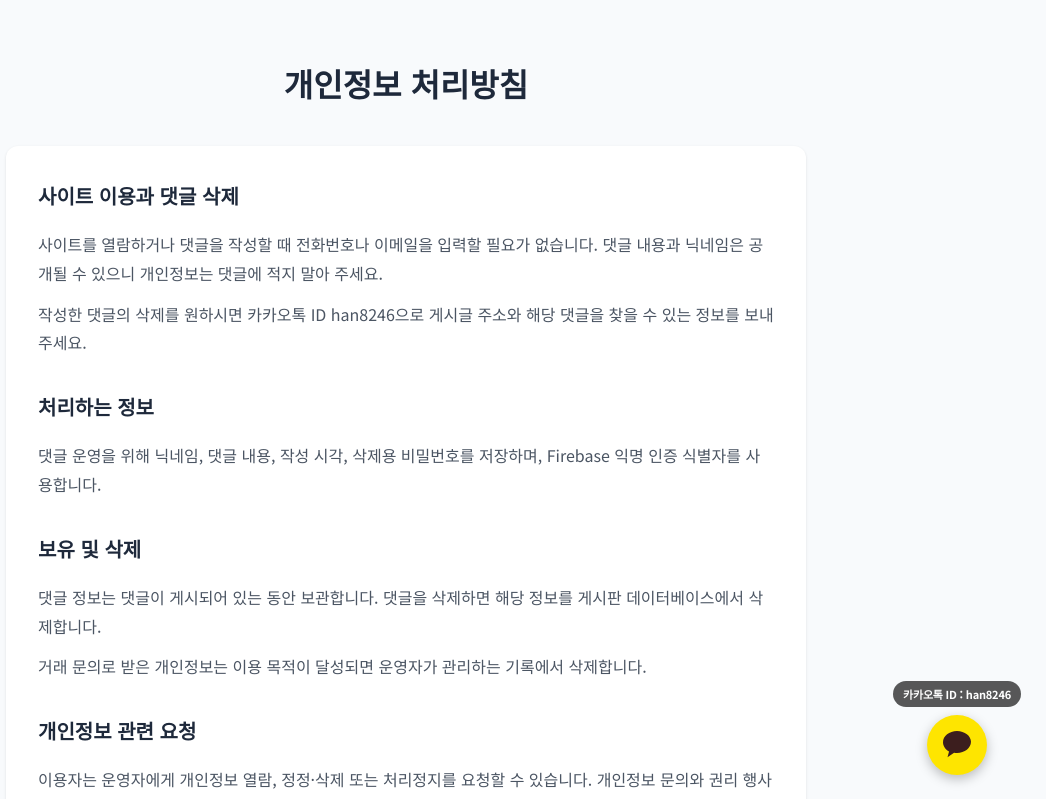
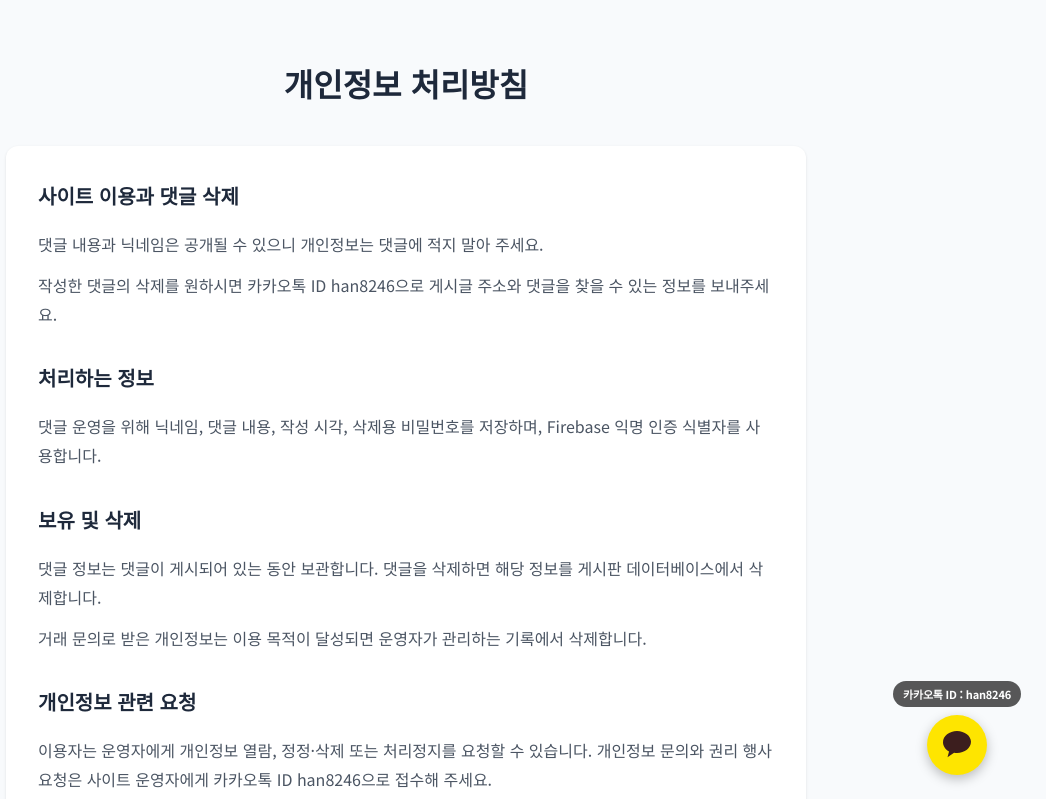
Before and after one commit to hangiljun/maple-site, a Next.js app: page /privacy in a window 1280 px wide. Shown: the top 799 px of the page, without its empty margins (234-1280 px from the left). Built offline with nearby package versions, Linux system fonts and the light colour scheme.

Commit message:
Shorten comment privacy notice

```diff
--- a/app/privacy/page.tsx
+++ b/app/privacy/page.tsx
@@ -12,10 +12,10 @@ export default function PrivacyPage() {
           <section style={{ marginBottom: '32px' }}>
             <h2 style={{ fontSize: '20px', fontWeight: '600', marginBottom: '16px' }}>사이트 이용과 댓글 삭제</h2>
             <p style={{ color: '#4B5563' }}>
-              사이트를 열람하거나 댓글을 작성할 때 전화번호나 이메일을 입력할 필요가 없습니다. 댓글 내용과 닉네임은 공개될 수 있으니 개인정보는 댓글에 적지 말아 주세요.
+              댓글 내용과 닉네임은 공개될 수 있으니 개인정보는 댓글에 적지 말아 주세요.
             </p>
             <p style={{ color: '#4B5563', marginTop: '12px' }}>
-              작성한 댓글의 삭제를 원하시면 카카오톡 ID han8246으로 게시글 주소와 해당 댓글을 찾을 수 있는 정보를 보내주세요.
+              작성한 댓글의 삭제를 원하시면 카카오톡 ID han8246으로 게시글 주소와 댓글을 찾을 수 있는 정보를 보내주세요.
             </p>
           </section>
 
```
